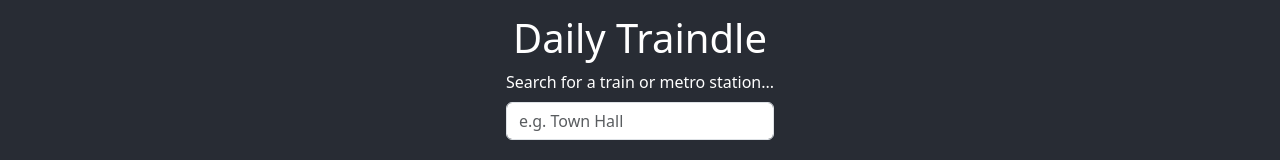
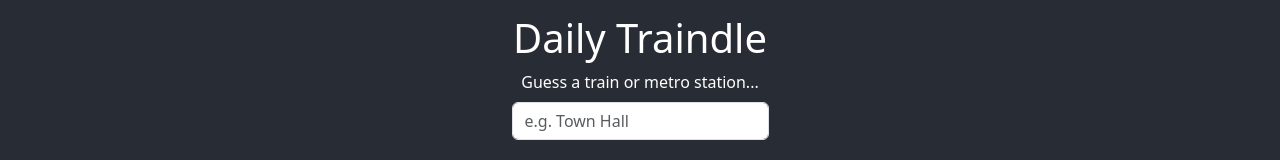
Before and after one commit to PKBeam/Sydney-Trainsdle, a React (Create React App) app: page / in a window 1280 px wide. Shown: the part 358-518 px from the top of the page. Built offline with nearby package versions, Linux system fonts and the light colour scheme.

Commit message:
metro update clarify

```diff
--- a/src/App.js
+++ b/src/App.js
@@ -96,8 +96,10 @@ function App() {
     let numKeys = trainData.length
     let station = trainData[prng() % numKeys]
 
-    while (Date.now() < 1724594400000 && station.lines.indexOf("M1") === -1) {
-      station = trainData[prng() % numKeys]
+    if (mode === "daily" && Date.now() < 1724594400000) {
+      while (station.lines.indexOf("M1") === -1) {
+        station = trainData[prng() % numKeys]
+      }
     }
 
     return station
@@ -147,7 +149,7 @@ function App() {
         {value.guesses.length === 0 ? <h1>{(getMode() === "infinite" ? "Infinite" : "Daily") + " Traindle"}</h1>: <div/>}
         {value.enabled ? <Form className="mb-5" onSubmit={e => { e.preventDefault(); }}>
           <Form.Group>
-            <Form.Label>Search for a train or metro station...</Form.Label>
+            <Form.Label>{(getMode() === "daily" && Date.now() < 1724594400000) ? "Guess a metro station! (Normal services will resume on August 27)" : "Guess a train or metro station..."}</Form.Label>
             <Form.Control type="text" placeholder="e.g. Town Hall" onKeyDown={guess}/>
           </Form.Group>
         </Form> : <h1 className="my-5">
```
